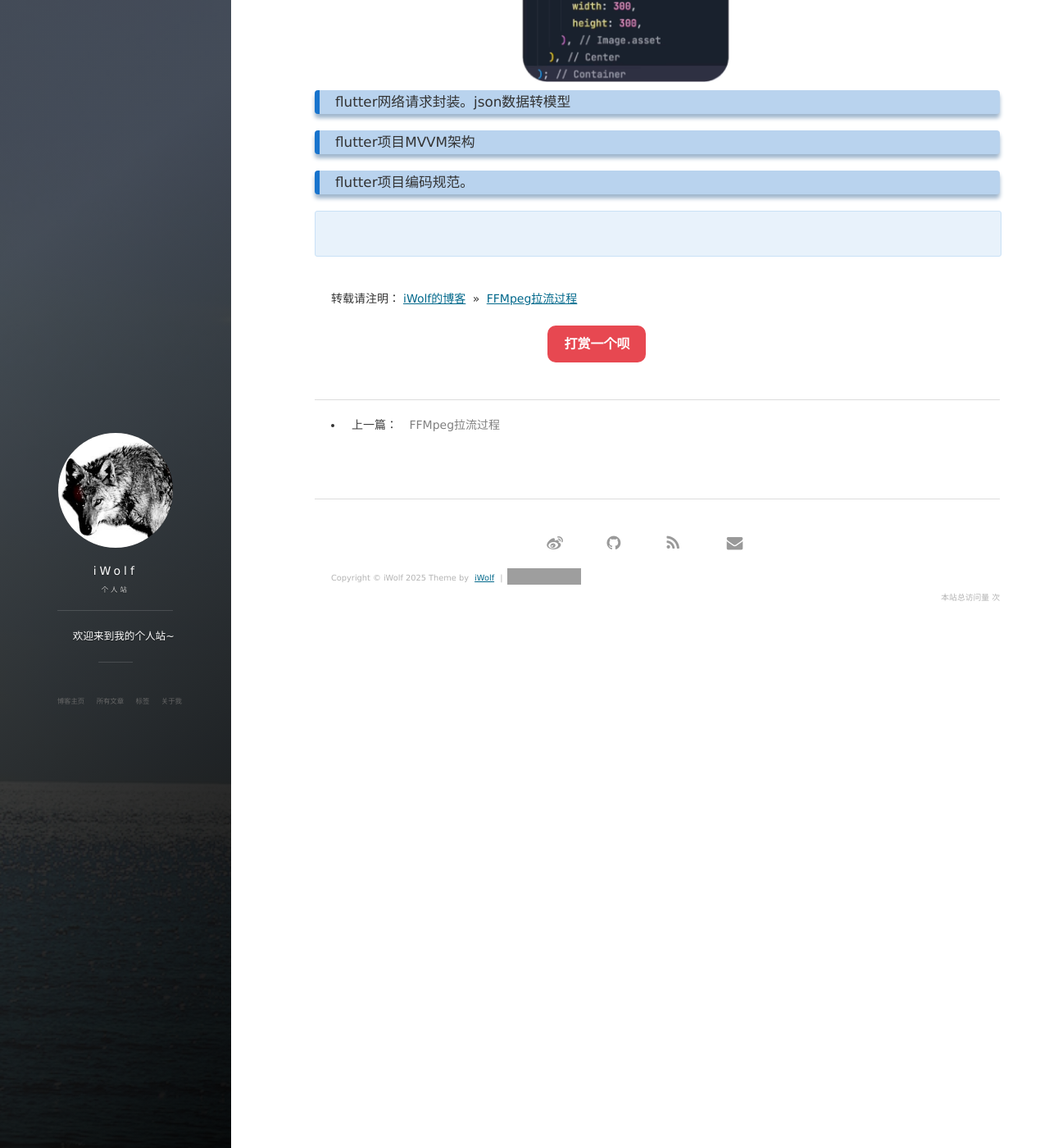
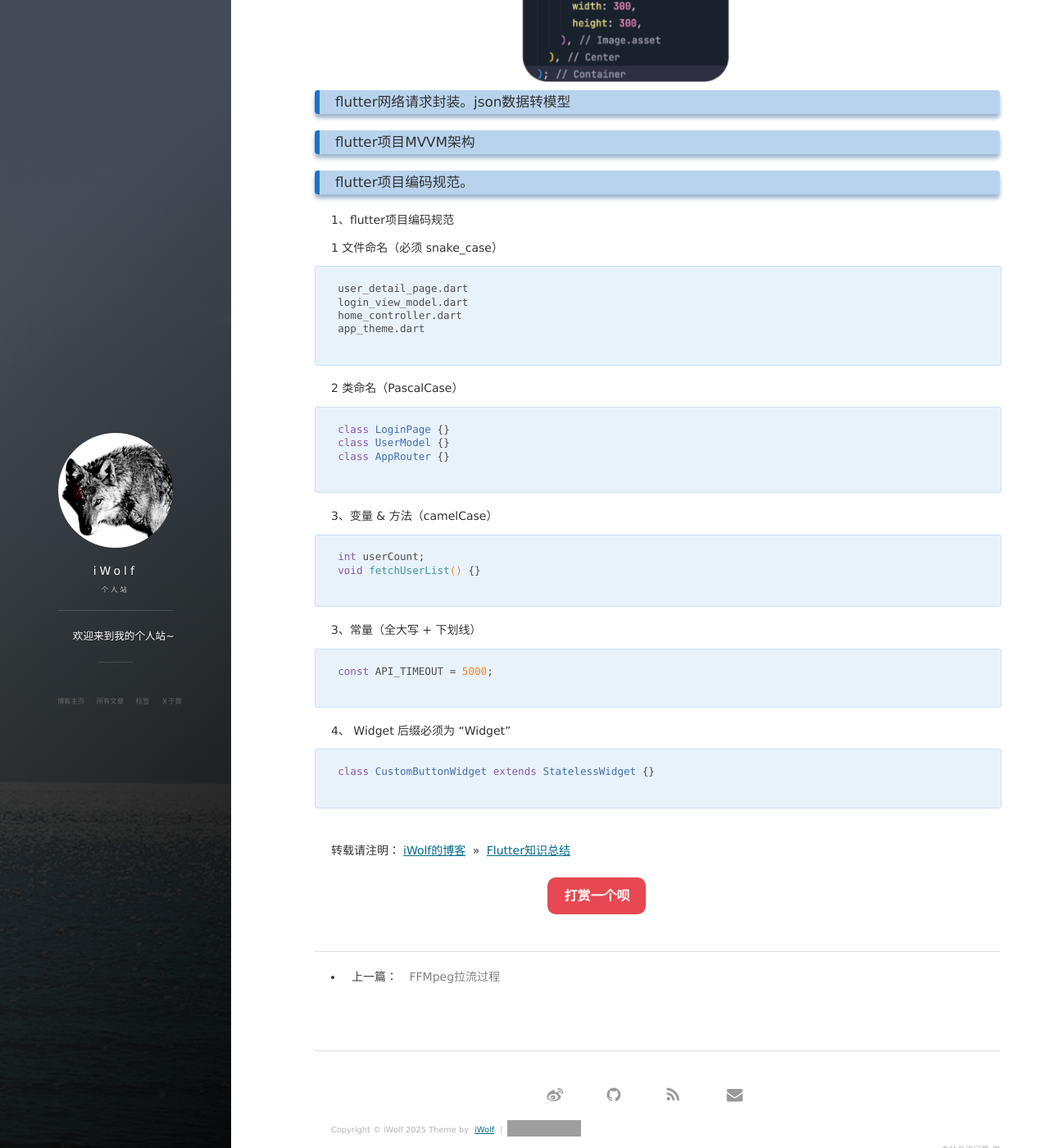
Before and after one commit to iTwinkle/iTwinkle.github.io, a Jekyll site: the page built from _posts/2025-12-11-Flutter知识总结.md, in a window 1280 px wide and 1400 px high, scrolled down 10513 px. Shown: the whole window at 82% size. Built offline with Jekyll 4.4.1, drawn with Linux system fonts in a browser that asks for light colours; nearby versions of some CDN libraries; comment, search, counter and statistics services are not loaded; some of the changed text lies outside the part shown; grey boxes are pictures that could not be loaded.

Commit message:
1、flutter开发知识总结

````diff
--- a/_posts/2025-12-11-Flutter知识总结.md
+++ b/_posts/2025-12-11-Flutter知识总结.md
@@ -1,6 +1,6 @@
 ---
 layout: post
-title: FFMpeg拉流过程
+title: Flutter知识总结
 date: 2023-02-03
 tag: iOS
 ---
@@ -150,13 +150,50 @@ open -a Simulator
 
 
 ### flutter项目编码规范。
+1、flutter项目编码规范
+
+1 文件命名（必须 snake_case）
+
+```
+user_detail_page.dart
+login_view_model.dart
+home_controller.dart
+app_theme.dart
+
+```
+
+2  类命名（PascalCase）
+
+```
+class LoginPage {}
+class UserModel {}
+class AppRouter {}
+
+```
+
+3、变量 & 方法（camelCase）
+
+```
+int userCount;
+void fetchUserList() {}
+
+```
+
+3、常量（全大写 + 下划线）
+
+```
+const API_TIMEOUT = 5000;
+
+```
+4、 Widget 后缀必须为 “Widget”
+
+```
+class CustomButtonWidget extends StatelessWidget {}
+
+```
 
 
 
 
-
-```
-
-```
 <br>
-转载请注明：[iWolf的博客](https://iwolfsex.github.io/) » [FFMpeg拉流过程](http://iWolf.com/2025/12/Flutter知识总结/)
+转载请注明：[iWolf的博客](https://iwolfsex.github.io/) » [Flutter知识总结](http://iWolf.com/2025/12/Flutter知识总结/)
````
